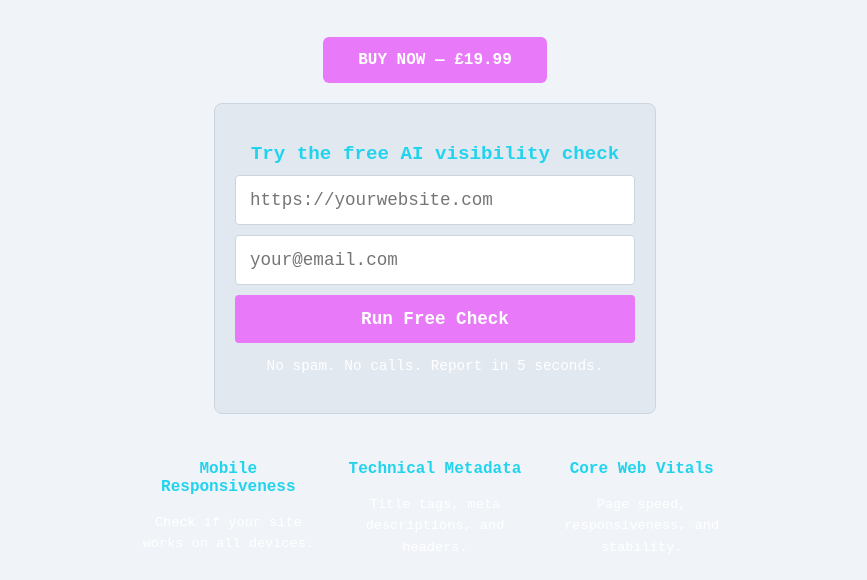
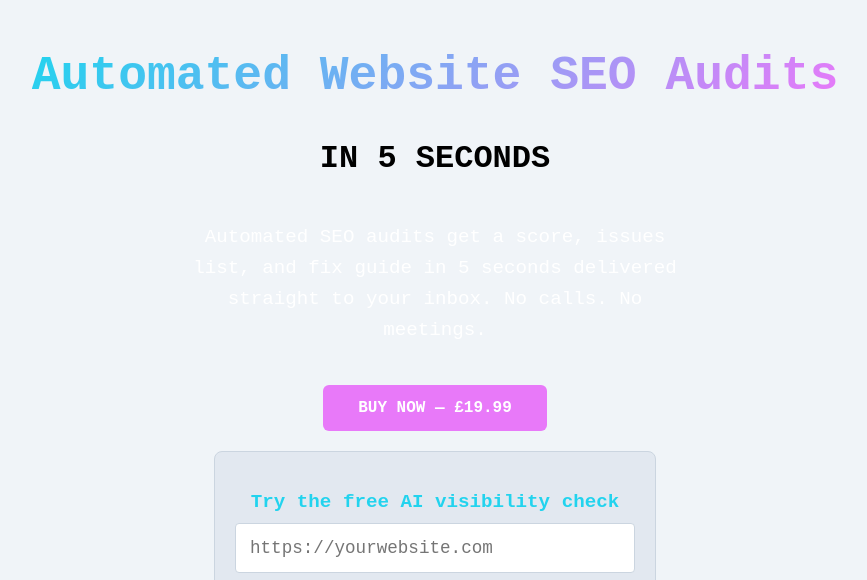
Before and after one commit to djp1122222-alt/djpsample, a plain HTML site: page index.html in a window 1280 px wide. Shown: the part 216-796 px from the top of the page, without its empty margins (205-1072 px from the left). Drawn offline with Linux system fonts and the light colour scheme.

Commit message:
Revise SEO audit section and add visibility check
Updated content and structure for SEO audit section.

```diff
--- a/index.html
+++ b/index.html
@@ -304,6 +304,11 @@
 
 <div class="badge">⚡ POWERED BY VIC AI</div>
 
+<h1>Automated Website SEO Audits</h1>
+<h2 style="font-size:2rem;" class="heading-five">IN 5 SECONDS</h2>
+
+<p>Automated SEO audits get a score, issues list, and fix guide in 5 seconds delivered straight to your inbox. No calls. No meetings.</p>
+
 <a href="https://fixseo.gumroad.com/l/pyazj" class="btn">BUY NOW — £19.99</a>
 
 <!-- WIDGET SECTION -->
@@ -314,6 +319,7 @@
   <button onclick="triggerFreeVicAudit()">Run Free Check</button>
   <p>No spam. No calls. Report in 5 seconds.</p>
 </div>
+
 
 <div style="display: grid; grid-template-columns: 1fr 1fr 1fr; gap: 20px; max-width: 600px; margin: 30px auto; text-align: center;">
   <div><h3 style="color: #22d3ee; font-size: 1rem;">Mobile Responsiveness</h3><p style="font-size: 0.85rem;">Check if your site works on all devices.</p></div>
```
Lines whose indentation alone changed are shown as unchanged.
